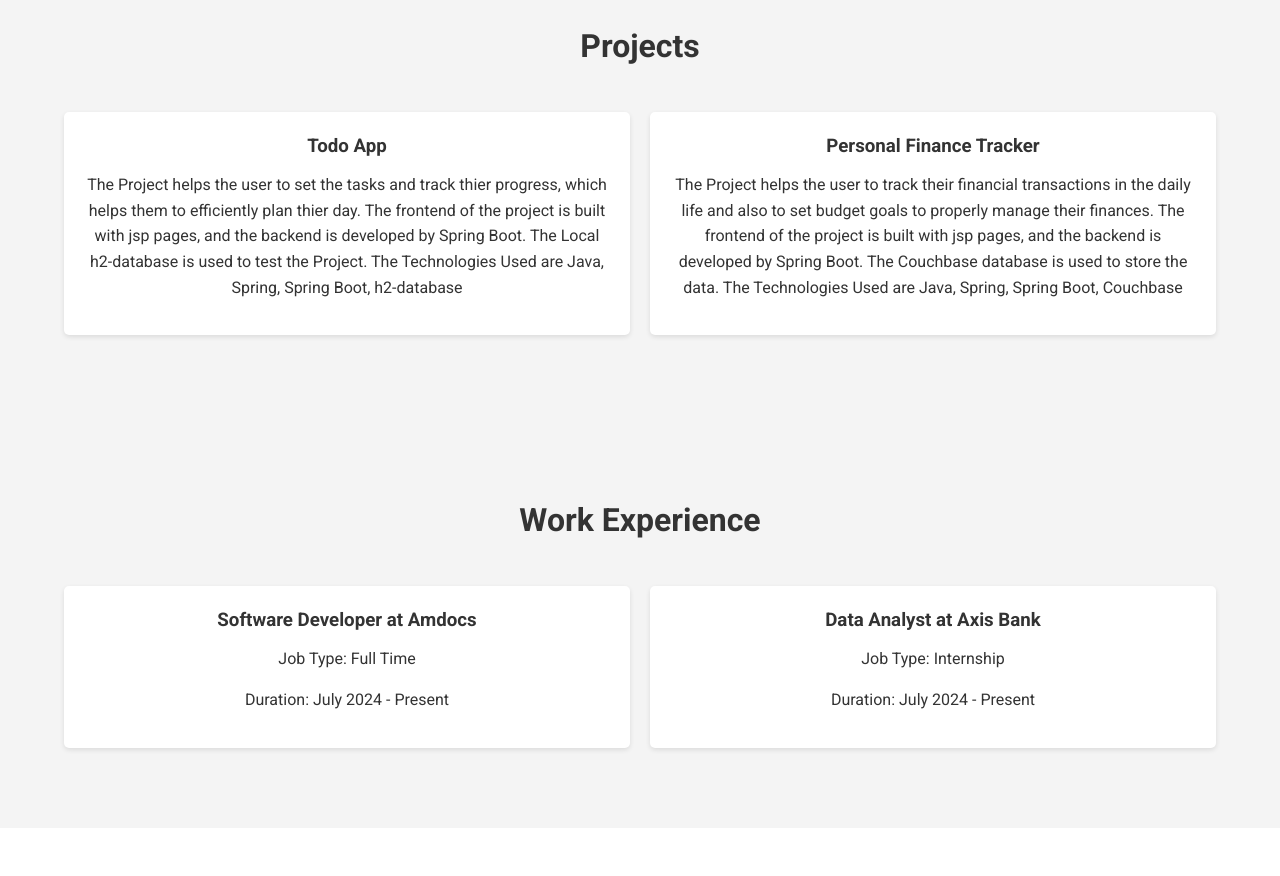
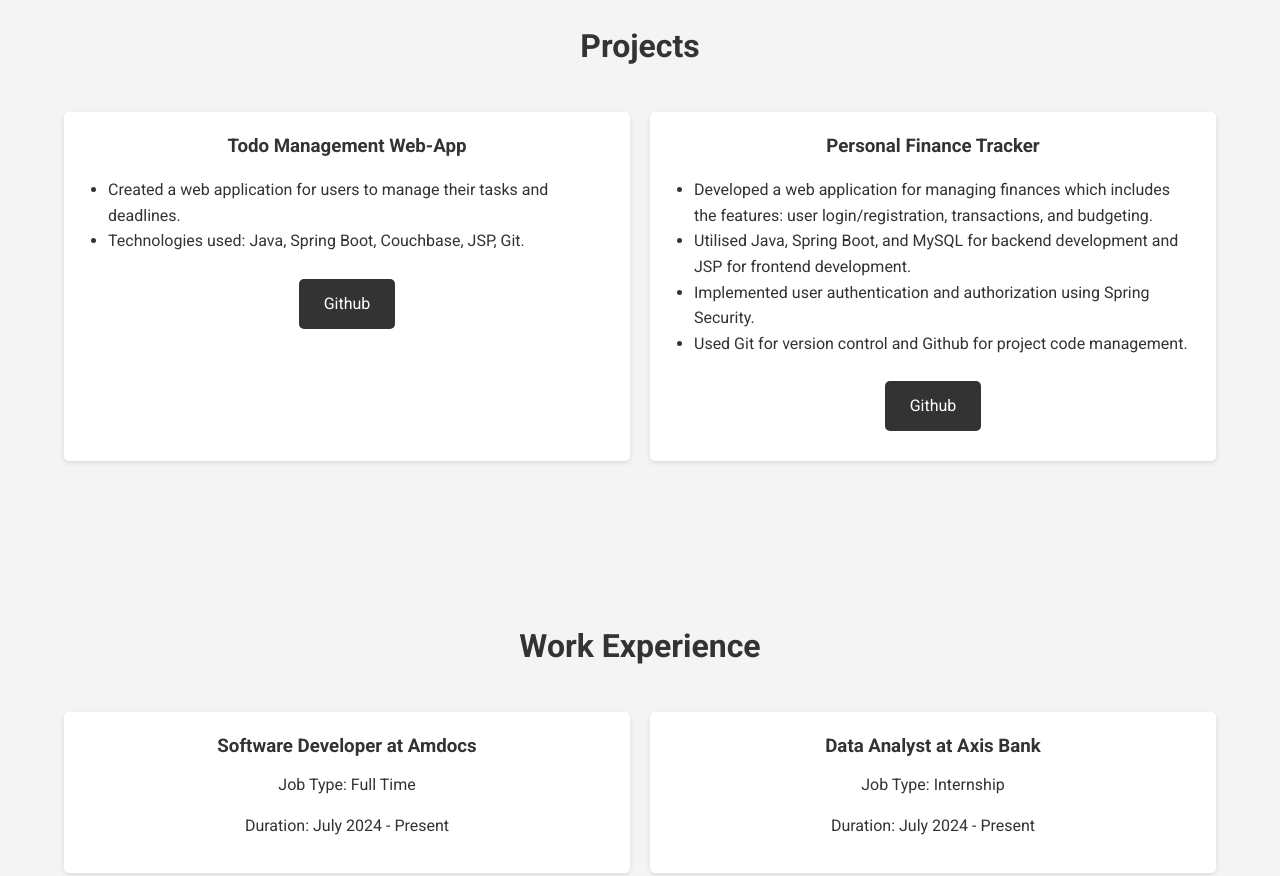
Before and after one commit to Sagarmahesh/MyPortfolio, a plain HTML site: page index.html in a window 1280 px wide. Shown: the part 1400-2276 px from the top of the page. Drawn offline with Linux system fonts and the light colour scheme.

Commit message:
Updating Resume

```diff
--- a/css/styles.css
+++ b/css/styles.css
@@ -258,13 +258,15 @@ nav ul li a {
     margin-bottom: 15px;
 }
 
-.project-card .btn {
-    background-color: #28a745;
+.project-card ul {
+    padding-left: 1.5em;
 }
 
-.project-card .btn:hover {
-    background-color: #218838;
+.project-card li {
+    text-align: left;
 }
+
+
 
 /* Work Experience Section */
 
--- a/index.html
+++ b/index.html
@@ -21,7 +21,7 @@
             <nav>
                 <ul>
                     <li><a href="#about">About</a></li>
-                    <li><a href="#work">Work Experience</a>
+                    <li><a href="#experience">Work Experience</a>
                     <li><a href="#projects">Projects</a></li>
                     <li><a href="#skills">Skills</a></li>
                     <li><a href="#contact">Contact</a></li>
@@ -64,8 +64,8 @@
                     </p>
 
                     <a href="files/resume.pdf" class="btn" download>Download Resume</a>
-                    <a href="https://github.com/Sagarmahesh" class="btn">Github</a>
-                    <a href="https://www.linkedin.com/in/muttineni-sagar-mahesh-74890a202/" class="btn">Linkedin</a>
+                    <a href="https://github.com/Sagarmahesh" class="btn" target="_blank">Github</a>
+                    <a href="https://www.linkedin.com/in/msmahesh1/" class="btn" target="_blank">Linkedin</a>
 
                 </div>
             </div>
@@ -82,22 +82,35 @@
                 <!-- Project 1 -->
                 <div class="project-card">
                     <!-- <img src="images/project1.png" alt="Project 1"> -->
-                    <h3>Todo App</h3>
-                    <p>The Project helps the user to set the tasks and track thier progress, which helps them to efficiently plan thier day.
-                        The frontend of the project is built with jsp pages, and the backend is developed by Spring Boot.
-                        The Local h2-database is used to test the Project.
-                        The Technologies Used are Java, Spring, Spring Boot, h2-database</p>
+                    <h3>Todo Management Web-App</h3>
+                    <p>
+                        <ul class="project-features">
+                            <li>
+                                Created a web application for users to manage their tasks and deadlines.
+                            </li>
+                            <li>
+                                Technologies used: Java, Spring Boot, Couchbase, JSP, Git.
+                            </li>
+                        </ul>
+                    </p>
+                    <a href="" class="btn">Github</a>
                 </div>
 
                 <!-- Project 2 -->
                 <div class="project-card">
                     <!-- <img src="images/project2.png" alt="Project 2"> -->
                     <h3>Personal Finance Tracker</h3>
-                    <p>The Project helps the user to track their financial transactions in the daily life
-                        and also to set budget goals to properly manage their finances.
-                        The frontend of the project is built with jsp pages, and the backend is developed by Spring Boot.
-                        The Couchbase database is used to store the data.
-                        The Technologies Used are Java, Spring, Spring Boot, Couchbase</p>
+                    <p>
+                        <ul class="project-features">
+                            <li>Developed a web application for managing finances which includes the features: user
+                                login/registration, transactions, and budgeting.</li>
+                            <li>Utilised Java, Spring Boot, and MySQL for backend development and JSP for
+                                frontend development.</li>
+                            <li>Implemented user authentication and authorization using Spring Security.</li>
+                            <li>Used Git for version control and Github for project code management.</li>
+                        </ul>
+                    </p>
+                    <a href="https://www.github.com/Sagarmahesh/MyPortfolio" class="btn" target="_blank">Github</a>
                 </div>
 
             </div>
@@ -149,6 +162,15 @@
                     <h3>SQL</h3>
                 </div>
                 <div class="skill">
+                    <h3>Docker</h3>
+                </div>
+                <div class="skill">
+                    <h3>Kubernetes</h3>
+                </div>
+                <div class="skill">
+                    <h3>AWS</h3>
+                </div>
+                <div class="skill">
                     <h3>HTML</h3>
                 </div>
                 <div class="skill">
@@ -195,7 +217,7 @@
             <p>&copy; 2024 Muttineni Sagar Mahesh. All rights reserved.</p>
             <div class="social-links">
                 <a href="https://github.com/Sagarmahesh" target="_blank">GitHub</a>
-                <a href="https://www.linkedin.com/in/muttineni-sagar-mahesh-74890a202/" target="_blank">LinkedIn</a>
+                <a href="https://www.linkedin.com/in/msmahesh1/" target="_blank">LinkedIn</a>
             </div>
         </div>
     </footer>
```
Also changed, not shown: 1 other file.
